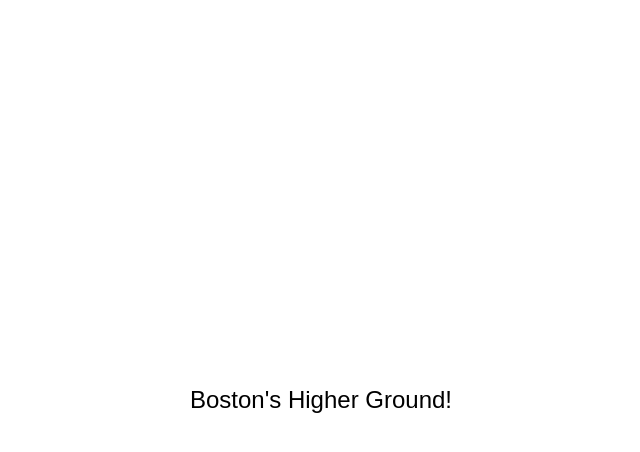
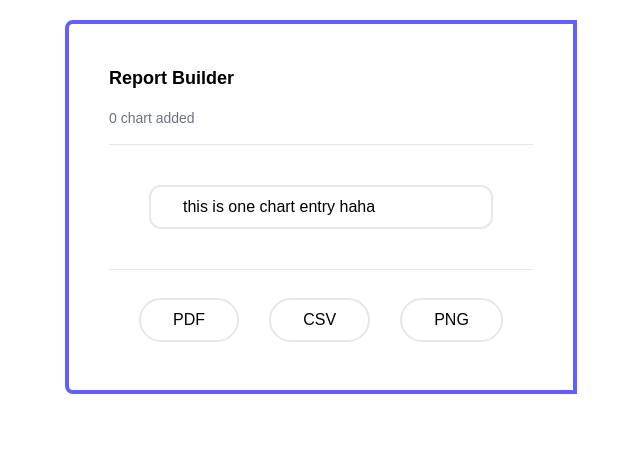
Before and after one commit to JumboCode/bostons-higher-ground, a Next.js app: page / in a window 1280 px wide. Shown: the top 452 px of the page, without its empty margins (319-959 px from the left). Built offline with nearby package versions, Linux system fonts and the light colour scheme.

Commit message:
feat: Completed Report Builder Component

```diff
--- a/src/app/page.tsx
+++ b/src/app/page.tsx
@@ -1,7 +1,14 @@
+import ReportBuilder from "@/components/report_builder";
+
 export default function Home() {
     return (
-        <div className="w-screen h-screen flex flex-row justify-center items-center">
-            <h1 className="text-2xl">Boston's Higher Ground!</h1>
-        </div>
+        <>
+            {/* <div className="w-screen h-screen flex flex-row justify-center items-center">
+                <h1 className="text-2xl">Boston's Higher Ground!</h1>
+            </div> */}
+            <div>
+                <ReportBuilder/>
+            </div>
+        </>
     );
 }
--- a/src/components/report_builder.tsx
+++ b/src/components/report_builder.tsx
@@ -1,3 +1,6 @@
+"use client";
+import { useState } from "react";
+
 /*
  * This component represents a single chart entry in the report builder. Given
  * that we want this component to be resuable as multiple charts get selected,
@@ -5,7 +8,9 @@
  */
 function ChartEntry() {
     return (
-        <div></div>
+        <div className="mx-10 border-2 border-gray-200 py-2 px-8 rounded-xl">
+            this is one chart entry haha
+        </div>
     );
 }
 
@@ -16,10 +21,33 @@ function ChartEntry() {
  * to download the report/data as a PDF, CSV, or PNG.
  */
 export default function ReportBuilder() {
+    /* variable keeping track of #charts we have */
+    const [count, setCount] = useState(0); //UPDATE LATER
+
     return (
         <div>
             {/* we use components within our JSX similarly to html tags */}
-            <ChartEntry />
+
+            <div className="h-full mx-96 my-5 px-10 py-10 rounded-l-lg border-4 border-indigo-500">
+                <div className="text-lg font-semibold mb-4">Report Builder</div> {/*main title*/}
+                <div className="text-sm text-gray-500 mb-4">{count} chart added</div> {/*# charts subtitle*/}
+                <hr className="border-gray-200"></hr> {/*line divider*/}
+
+                {/*Chart Section*/}
+                <div className="my-10">
+                    <ChartEntry />
+                </div>
+
+                <hr className="border-gray-200"></hr> {/*line divider*/}
+
+                {/*Footer Buttons */}
+                <div className="mt-5 flex justify-evenly w-full py-2">
+                    <button className="border-2 border-gray-200 py-2 px-8 rounded-full">PDF</button>
+                    <button className="border-2 border-gray-200 py-2 px-8 rounded-full">CSV</button>
+                    <button className="border-2 border-gray-200 py-2 px-8 rounded-full">PNG</button>
+                </div>
+
+            </div>
         </div>
     );
 }
```
